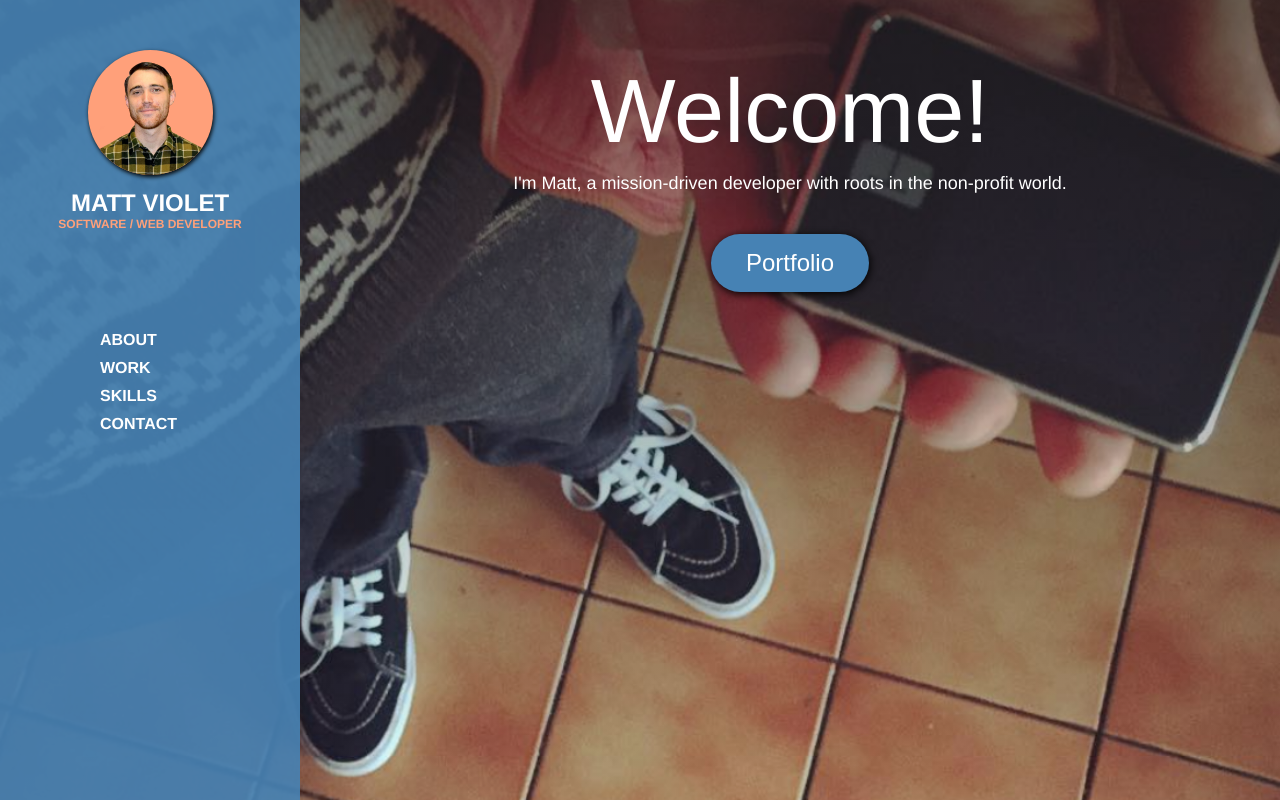
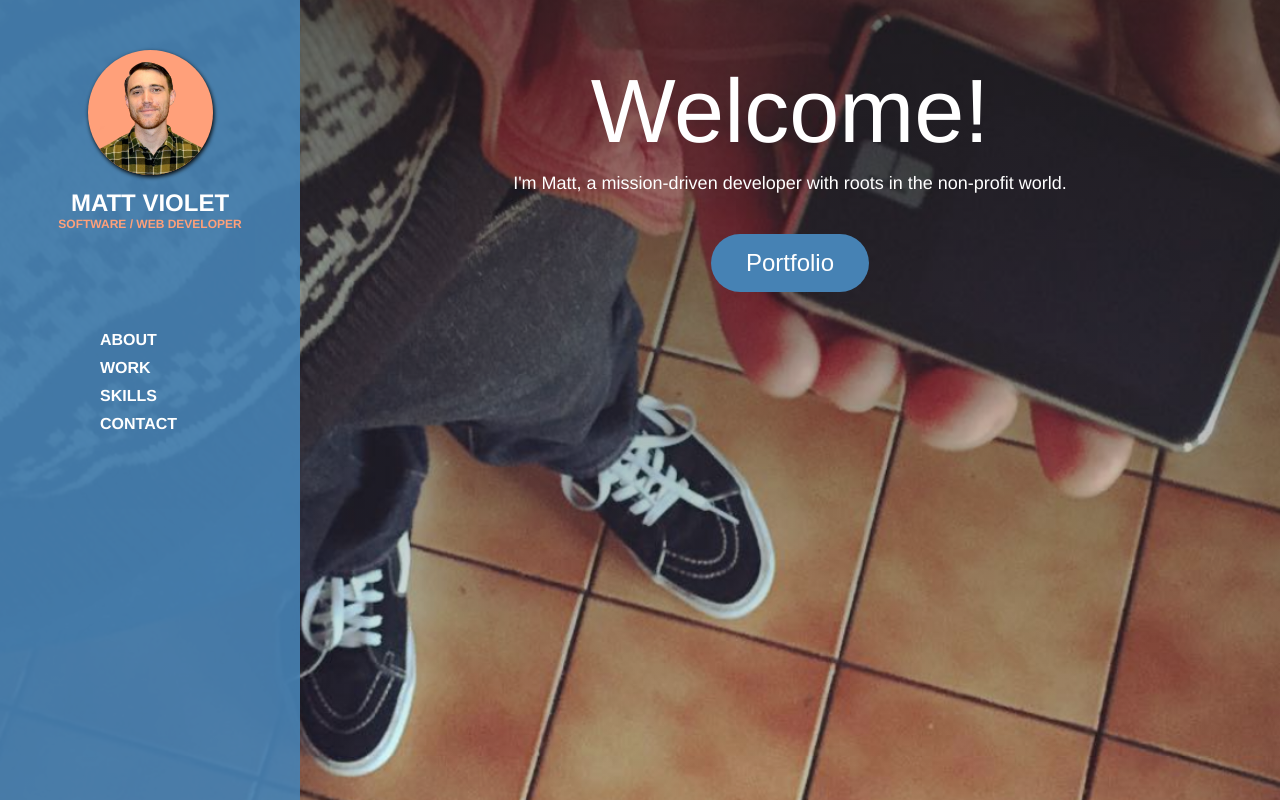
Before and after one commit to matt-violet/matt-violet.github.io, a Vue app: page / in a window 1280 px wide. Shown: the top 802 px of the page. Built offline with nearby package versions, Linux system fonts and the light colour scheme.

Commit message:
Add shadow to Portfolio btn on hover

```diff
--- a/src/components/Home.vue
+++ b/src/components/Home.vue
@@ -50,10 +50,9 @@ button {
   font-weight: 400;
   border-radius: 30px;
   border: 0;
-  box-shadow: 1px 2px 8px 0px black;
 }
 button:hover {
-  color: lightsalmon;
+  box-shadow: 1px 2px 8px 0px black;
   transition: .3s;
   cursor: pointer;
 }
```
